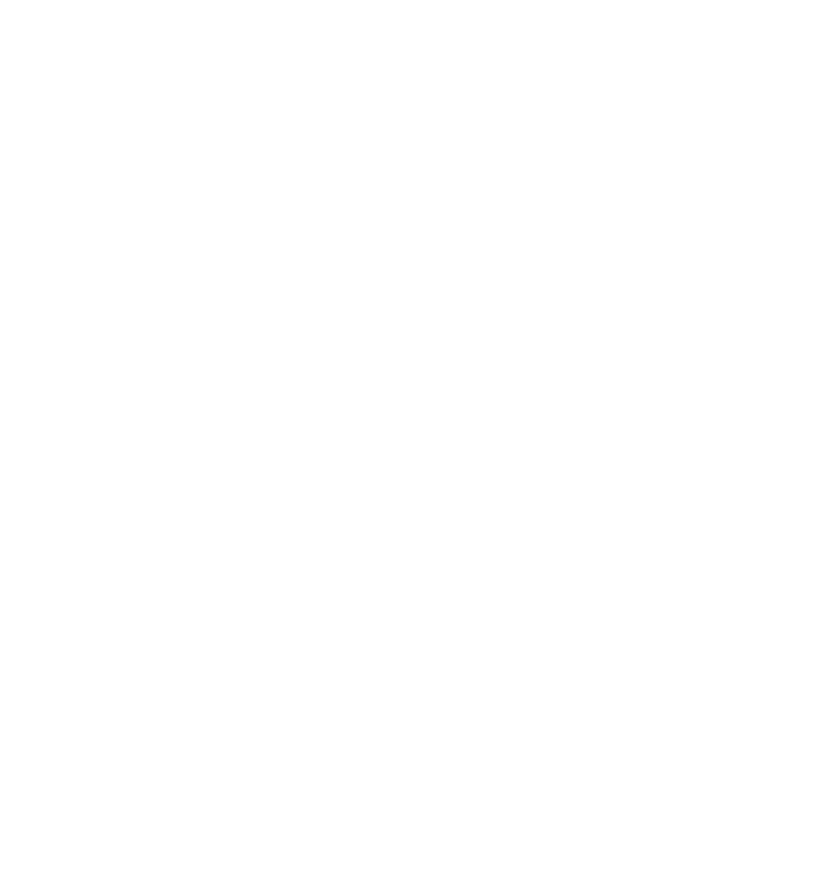
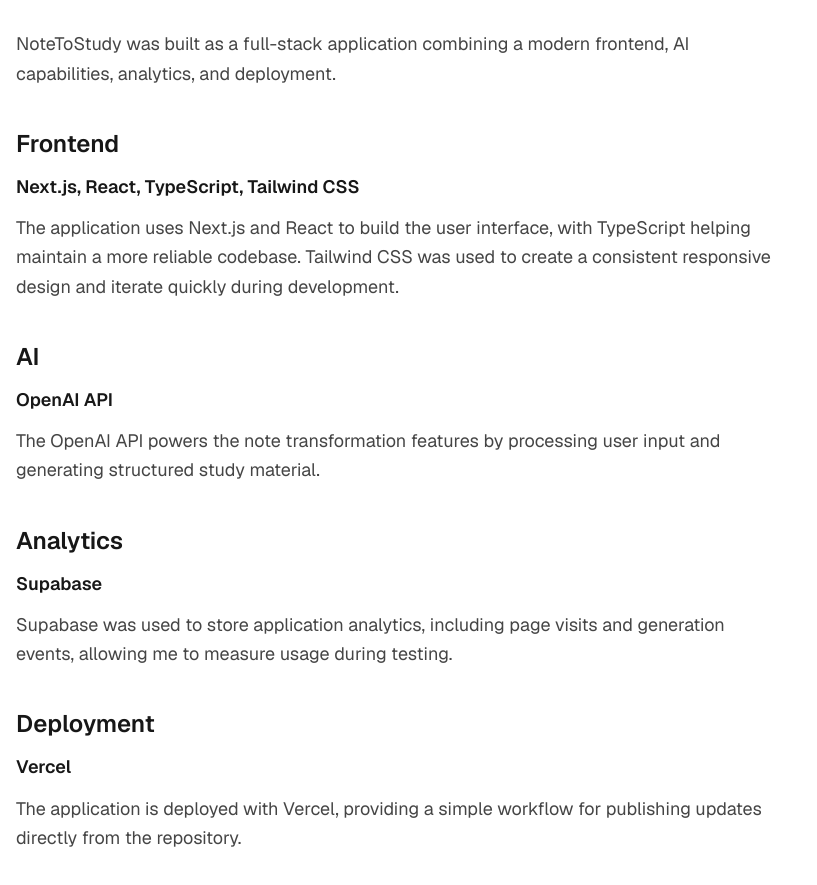
Before and after one commit to Jheintze/portfolio, a Next.js app: page /projects/NoteToStudy in a window 1280 px wide. Shown: the part 4203-5088 px from the top of the page, without its empty margins (0-817 px from the left). Before the commit the page ends 4088 px from the top, so only its background shows below. Built offline with nearby package versions, Linux system fonts and the light colour scheme.

Commit message:
add building/technology section

```diff
--- a/src/app/projects/NoteToStudy/page.tsx
+++ b/src/app/projects/NoteToStudy/page.tsx
@@ -174,6 +174,83 @@
     </p>
   </div>
 </section>
+<section className="mx-auto max-w-7xl px-4 pt-16 pb-20">
+  <h2 className={sectionHeadingClassName}>
+    Building & Technology
+  </h2>
+
+  <div className="mt-8 max-w-3xl text-lg leading-relaxed text-foreground/80">
+    <p>
+      NoteToStudy was built as a full-stack application combining a modern
+      frontend, AI capabilities, analytics, and deployment.
+    </p>
+
+    <div className="mt-10 space-y-10">
+      <div>
+        <h3 className="text-2xl font-semibold text-foreground">
+          Frontend
+        </h3>
+
+        <h4 className="mt-3 font-semibold text-foreground">
+          Next.js, React, TypeScript, Tailwind CSS
+        </h4>
+
+        <p className="mt-3">
+          The application uses Next.js and React to build the user interface,
+          with TypeScript helping maintain a more reliable codebase. Tailwind
+          CSS was used to create a consistent responsive design and iterate
+          quickly during development.
+        </p>
+      </div>
+
+      <div>
+        <h3 className="text-2xl font-semibold text-foreground">
+          AI
+        </h3>
+
+        <h4 className="mt-3 font-semibold text-foreground">
+          OpenAI API
+        </h4>
+
+        <p className="mt-3">
+          The OpenAI API powers the note transformation features by processing
+          user input and generating structured study material.
+        </p>
+      </div>
+
+      <div>
+        <h3 className="text-2xl font-semibold text-foreground">
+          Analytics
+        </h3>
+
+        <h4 className="mt-3 font-semibold text-foreground">
+          Supabase
+        </h4>
+
+        <p className="mt-3">
+          Supabase was used to store application analytics, including page
+          visits and generation events, allowing me to measure usage during
+          testing.
+        </p>
+      </div>
+
+      <div>
+        <h3 className="text-2xl font-semibold text-foreground">
+          Deployment
+        </h3>
+
+        <h4 className="mt-3 font-semibold text-foreground">
+          Vercel
+        </h4>
+
+        <p className="mt-3">
+          The application is deployed with Vercel, providing a simple workflow
+          for publishing updates directly from the repository.
+        </p>
+      </div>
+    </div>
+  </div>
+</section>
 </main>
     )
 }
```
